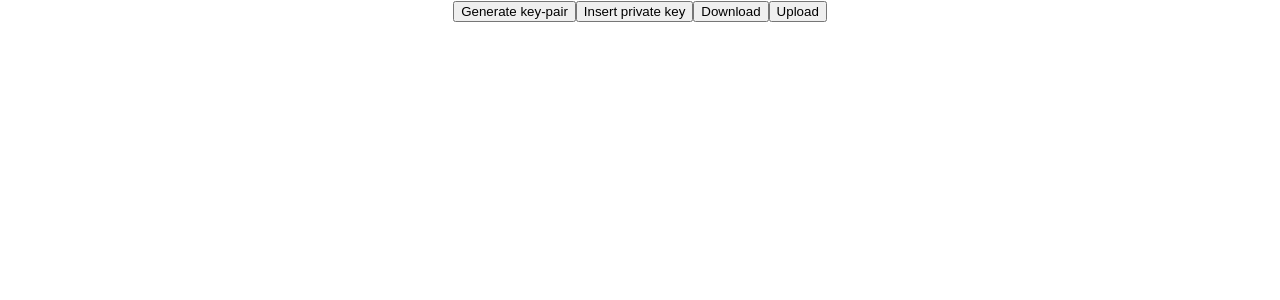
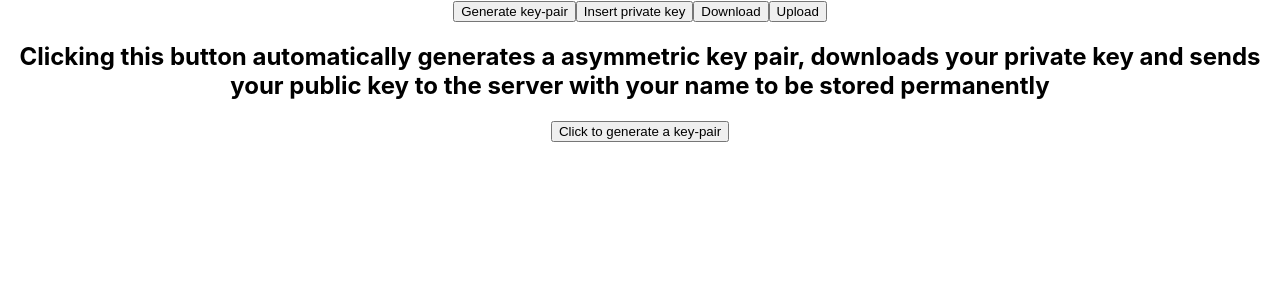
Before and after one commit to kianfay/Secure-Cloud-Project-attempt2, a React (Create React App) app in the folder client/: page / in a window 1280 px wide. Both pictures are taken after a click on the button "Generate key-pair". Shown: the top 300 px of the page. Built offline with nearby package versions, Linux system fonts and the light colour scheme.

Commit message:
Added key generation and saving to backend

```diff
--- a/client/package.json
+++ b/client/package.json
@@ -13,7 +13,8 @@
     "web-vitals": "^1.1.1",
     "axios": "0.21.1",
     "react-bootstrap": "1.5.2",
-    "babel-jest": "^26.6.0"
+    "babel-jest": "^26.6.0",
+    "asymmetric-crypto": "1.0.2"
   },
   "scripts": {
     "start": "react-scripts start",
--- a/client/src/App.js
+++ b/client/src/App.js
@@ -2,6 +2,8 @@ import React, {useState}  from "react";
 import './App.css';
 import MainButtons from "./main-buttons/MainButtons.js";
 import Download from "./download/Download.js"
+import Generate from "./generate/Generate.js"
+
 
 
 function App() {
@@ -16,6 +18,8 @@ function App() {
     switch(view){
       case "Download":
         return <Download/>
+      case "Generate":
+        return <Generate/>
       default:
         break;
     }
--- a/client/src/download/Download.js
+++ b/client/src/download/Download.js
@@ -33,7 +33,7 @@ function Download(props){
     function getDriveItem(id){
         axios.get("https://www.googleapis.com/drive/v3/files/" + id + "?alt=media&key=AIzaSyDvvV7UdBteW-MCcyCE5XapxnlVdO4hD90")
             .then( response => {
-                //This prints the contemt of the file to console, for demonstrative puropeses
+                //This prints the content of the file to console, for demonstrative puropeses
                 console.log(response.data)
             })
     }
--- /dev/null
+++ b/client/src/generate/Generate.js
@@ -0,0 +1,31 @@
+import React, {useState}  from "react";
+import axios from "axios";
+import Button from "react-bootstrap/esm/Button";
+import crypto from "asymmetric-crypto";
+
+function Generate(props){
+
+    var infoLine = `Clicking this button automatically
+                   generates a asymmetric key pair, downloads your private key
+                   and sends your public key to the server with your name to be
+                   stored permanently `
+
+    return(
+        <div>
+            <h2>{infoLine}</h2>
+            <Button onClick={generateKeyPair} >Click to generate a key-pair</Button>
+        </div>
+    )
+
+    function generateKeyPair(){
+        const keyPair = crypto.keyPair();
+        var body = {
+            "name": "sample",
+            "publicKey": keyPair.publicKey
+        }
+        console.log(keyPair.publicKey)
+        axios.post("/sendPublicKeyAndName", body)
+    }
+}
+
+export default Generate;
```
Also changed, not shown: 2 other files (tests, documents, lock files or other folders).
